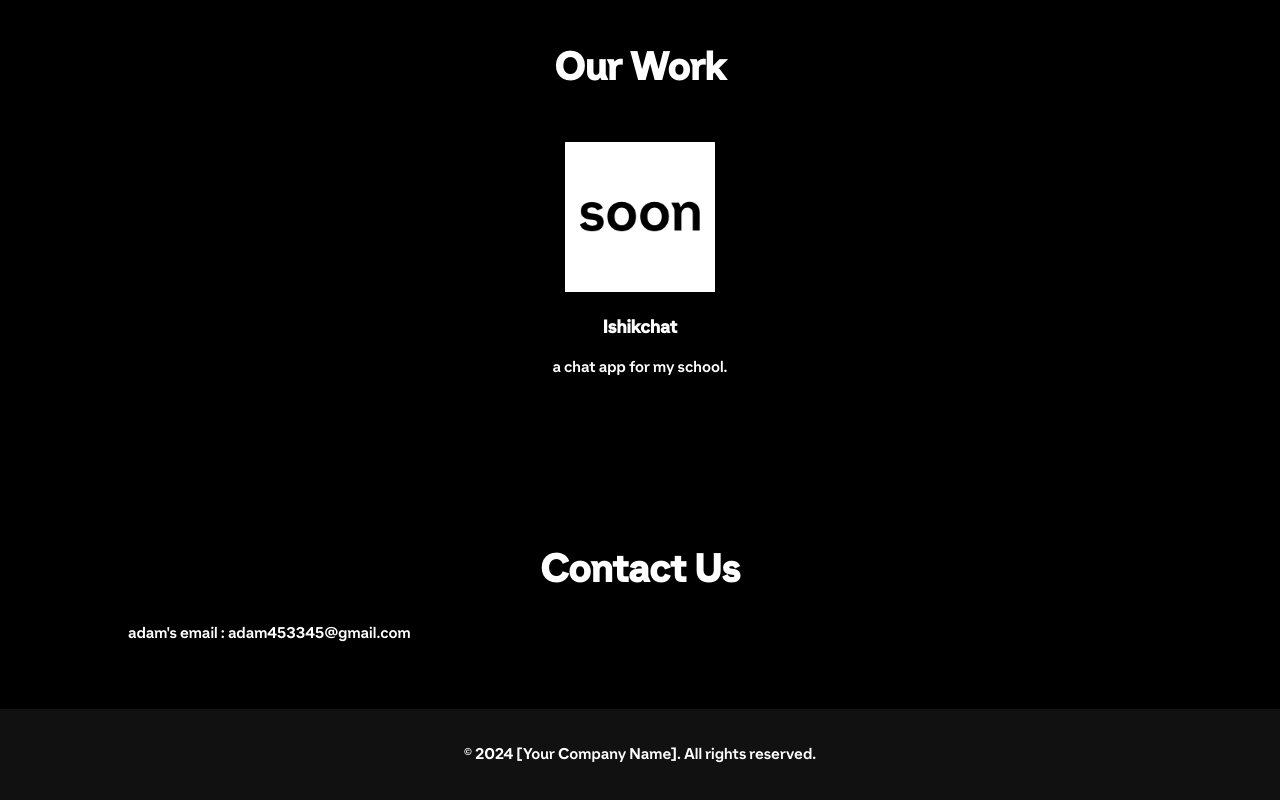
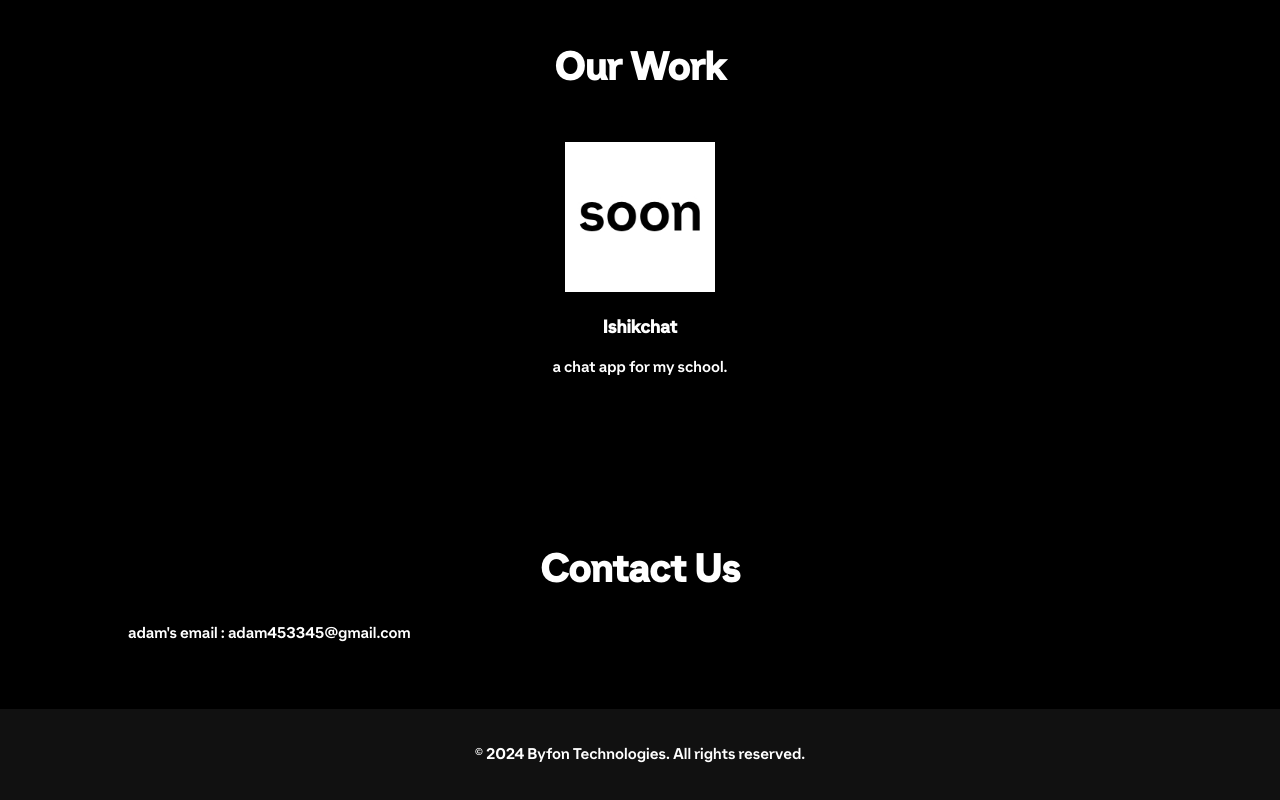
Before and after one commit to byfontechnologies/byfontechnologies.github.io, a plain HTML site: page index.html in a window 1280 px wide. Shown: the part 2025-2825 px from the top of the page. Drawn offline with Linux system fonts and the light colour scheme.

Commit message:
Update index.html

```diff
--- a/index.html
+++ b/index.html
@@ -115,7 +115,7 @@
 
     <footer>
         <div class="container">
-            <p>&copy; 2024 [Your Company Name]. All rights reserved.</p>
+            <p>&copy; 2024 Byfon Technologies. All rights reserved.</p>
         </div>
     </footer>
 
```
